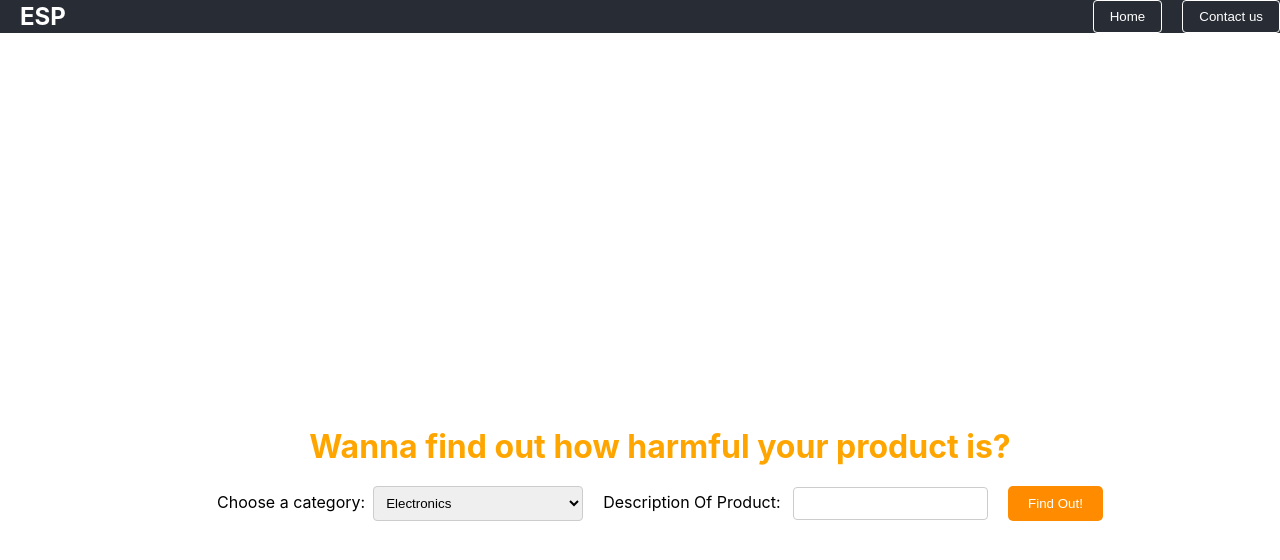
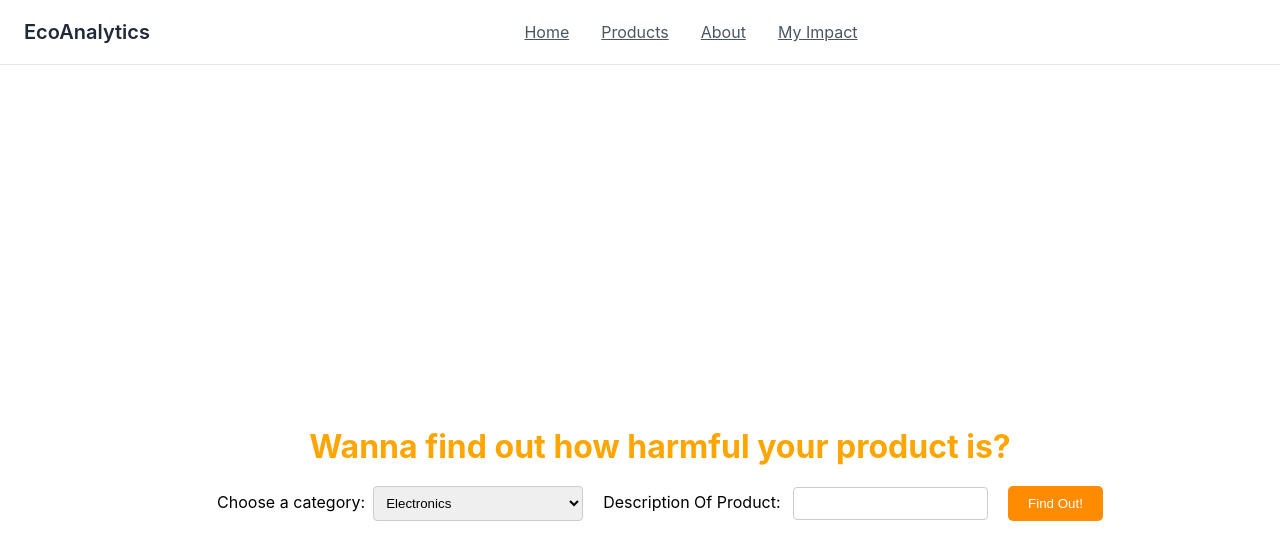
Before and after one commit to mskstanmay/Google-Devs-Sprint-2025-Hackathon, a React (Create React App) app in the folder sustainability-app/: page / in a window 1280 px wide. Shown: the top 560 px of the page. Built offline with nearby package versions, Linux system fonts and the light colour scheme.

Commit message:
header (broken Navbar)

```diff
--- a/sustainability-app/src/App.css
+++ b/sustainability-app/src/App.css
@@ -172,3 +172,77 @@ label {
   border-radius: 8px;
   text-align: left;
 }
+
+.header {
+  background-color: white;
+  border-bottom: 1px solid #e5e7eb;
+  position: fixed;
+  width: 100%;
+  top: 0;
+  z-index: 50;
+}
+
+.header-container {
+  max-width: 7xl;
+  margin: 0 auto;
+  padding: 0 1rem;
+  height: 4rem;
+  display: flex;
+  align-items: center;
+  justify-content: space-between;
+}
+
+.header-logo {
+  display: flex;
+  align-items: center;
+  gap: 0.5rem;
+}
+
+.header-logo i {
+  color: #10b981;
+  font-size: 2rem;
+}
+
+.header-logo span {
+  font-size: 1.25rem;
+  font-weight: 600;
+  color: #1f2937;
+}
+
+.header-nav {
+  display: none;
+}
+
+.header-nav a {
+  color: #4b5563;
+  margin-right: 2rem;
+  cursor: pointer;
+  transition: color 0.3s;
+}
+
+.header-nav a:hover {
+  color: #10b981;
+}
+
+.header-actions {
+  display: flex;
+  align-items: center;
+  gap: 1rem;
+}
+
+.header-actions i {
+  color: #4b5563;
+  font-size: 1.25rem;
+  cursor: pointer;
+  transition: color 0.3s;
+}
+
+.header-actions i:hover {
+  color: #10b981;
+}
+
+@media (min-width: 768px) {
+  .header-nav {
+    display: flex;
+  }
+}
--- a/sustainability-app/src/App.js
+++ b/sustainability-app/src/App.js
@@ -266,9 +266,32 @@ function ContactUs() {
   );
 }
 
+function Header() {
+  return (
+    <header className="header">
+      <div className="header-container">
+        <div className="header-logo">
+          <i className="fas fa-leaf text-green-500 text-2xl"></i>
+          <span>EcoAnalytics</span>
+        </div>
+        <nav className="header-nav">
+          <a href="#">Home</a>
+          <a href="#">Products</a>
+          <a href="#">About</a>
+          <a href="#">My Impact</a>
+        </nav>
+        <div className="header-actions">
+          <i className="fas fa-user"></i>
+        </div>
+      </div>
+    </header>
+  );
+}
+
 function App() {
   return (
     <BrowserRouter>
+      <Header />
       <Routes>
         <Route path="/" element={<MainContent />} />
         <Route path="/contactus" element={<ContactUs />} />
```
